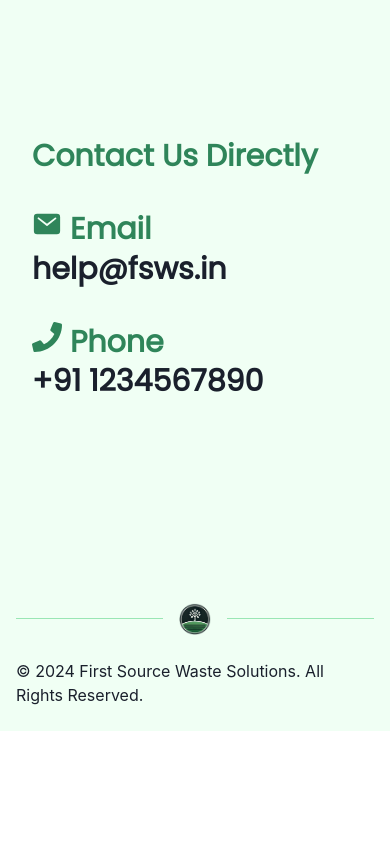
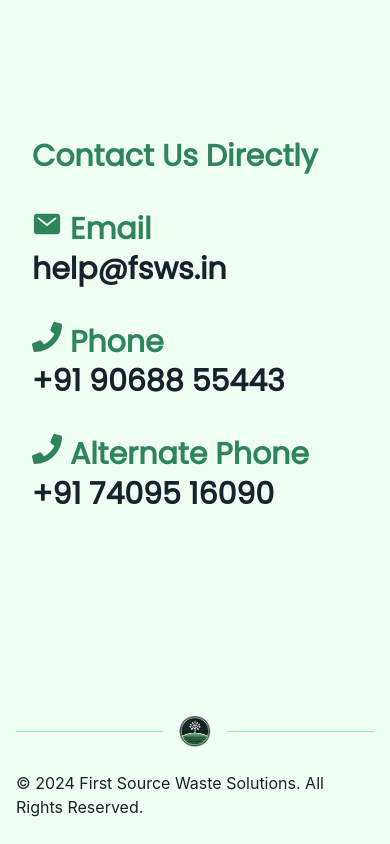
Before and after one commit to aymenmusheer006/vayasyaseva.com, a React (Vite) app: page / in a window 390 px wide. Shown: the part 4308-5152 px from the top of the page. Before the commit the page ends 5039 px from the top, so only its background shows below. Built offline with nearby package versions, Linux system fonts and the light colour scheme.

Commit message:
Update contact information and add alternate phone number

```diff
--- a/src/content/content.ts
+++ b/src/content/content.ts
@@ -178,10 +178,16 @@ export const content: WebsiteContent = {
       },
       {
         name: "Phone",
-        value: "+91 1234567890",
+        value: "+91 90688 55443",
         icon: FaPhone,
-        href: "tel:+911234567890",
+        href: "tel:+919068855443",
       },
+      {
+        name:"Alternate Phone",
+        value:"+91 74095 16090",
+        href:"tel:+917409516090",
+        icon: FaPhone,
+      }
     ],
   },
   footer: {
```
